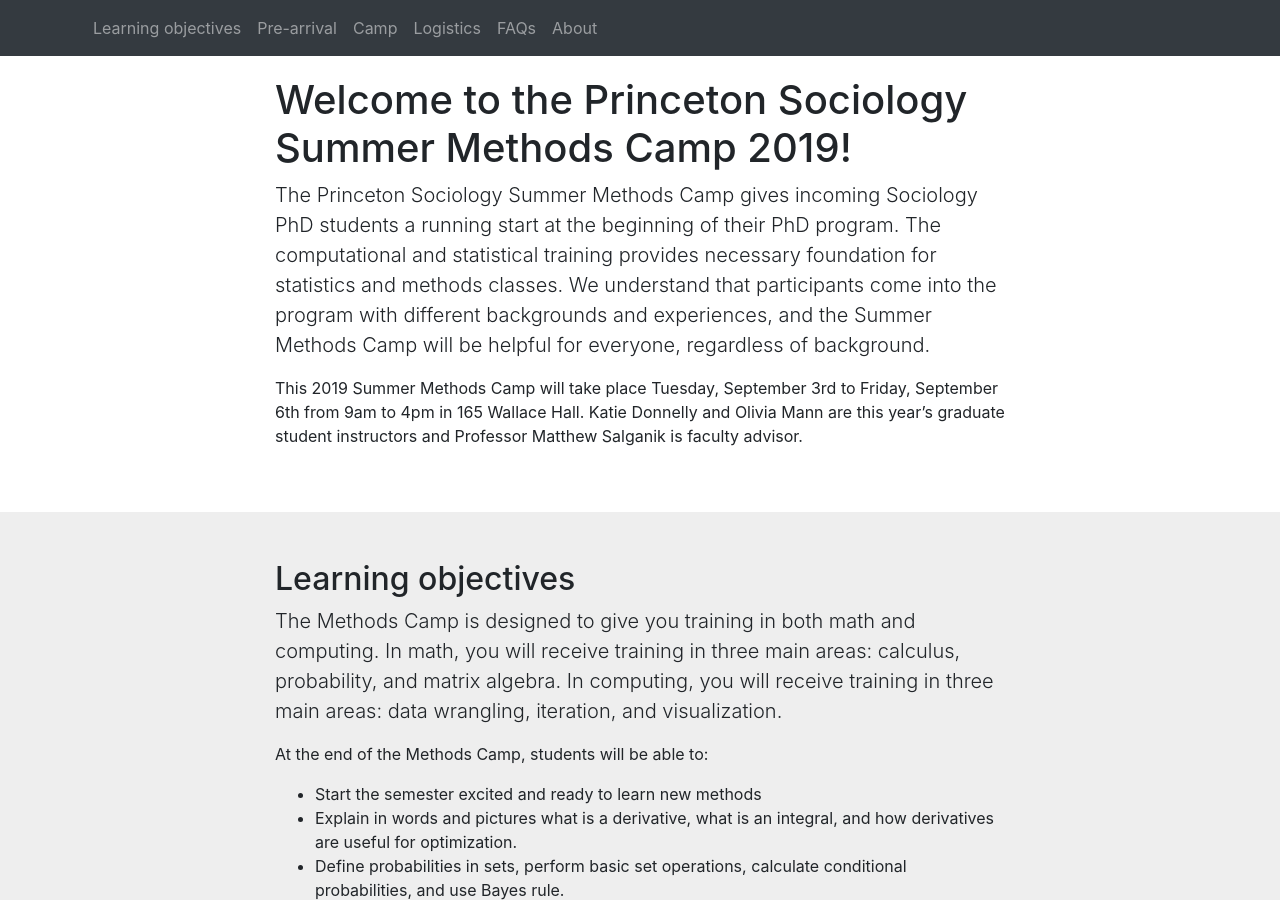
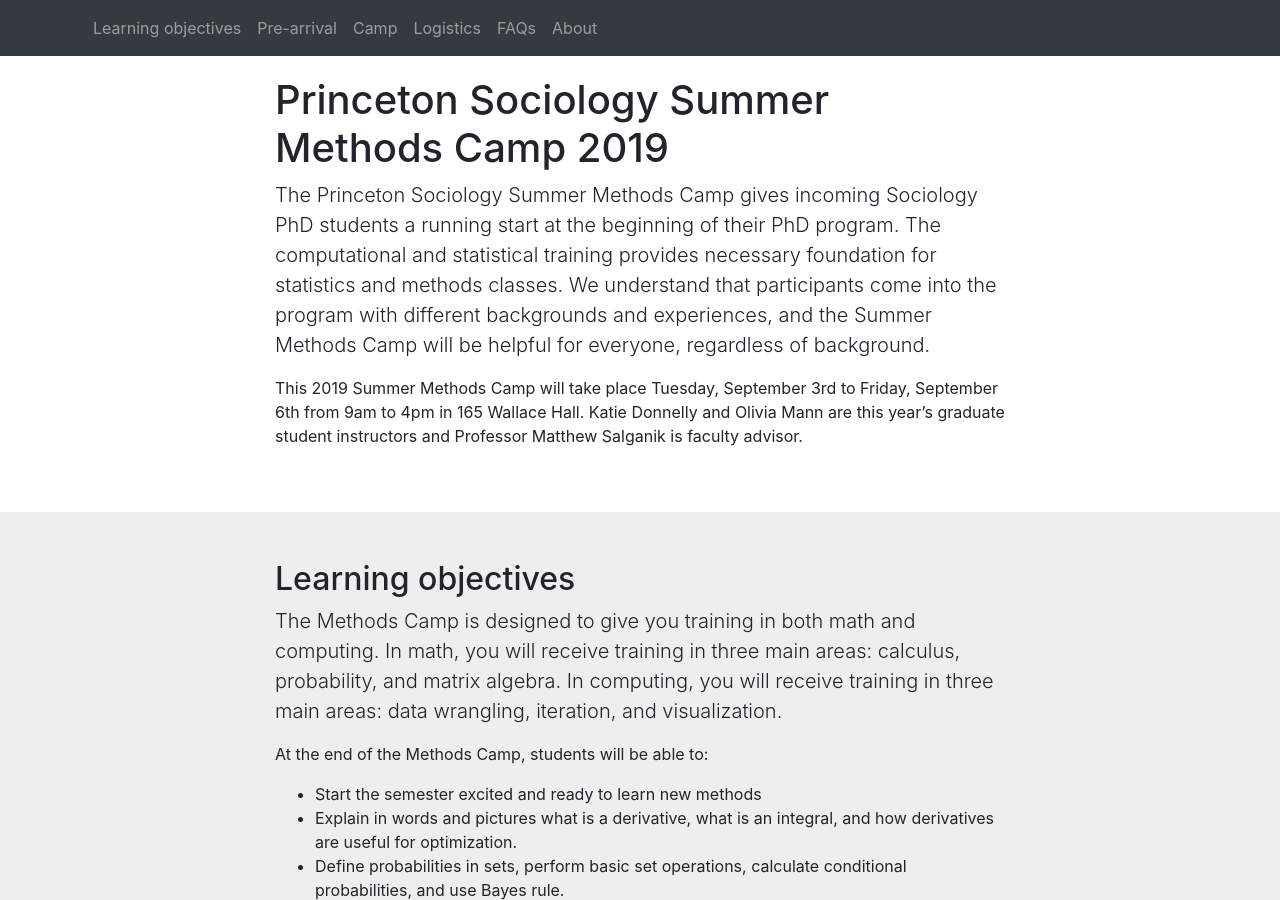
Before and after one commit to bstewart/princeton_methods_camp, a Jekyll site: the page built from index.md, in a window 1280 px wide and 900 px high. Built offline with Jekyll 4.4.1, drawn with Linux system fonts in a browser that asks for light colours.

Commit message:
tweak headline

```diff
--- a/index.md
+++ b/index.md
@@ -23,7 +23,7 @@
     url: "#about"
 ---
 
-# Welcome to the Princeton Sociology Summer Methods Camp 2019!
+# Princeton Sociology Summer Methods Camp 2019
 
 The Princeton Sociology Summer Methods Camp gives incoming Sociology PhD students a running start at the beginning of their PhD program. The computational and statistical training provides necessary foundation for statistics and methods classes. We understand that participants come into the program with different backgrounds and experiences, and the Summer Methods Camp will be helpful for everyone, regardless of background.
 
```
